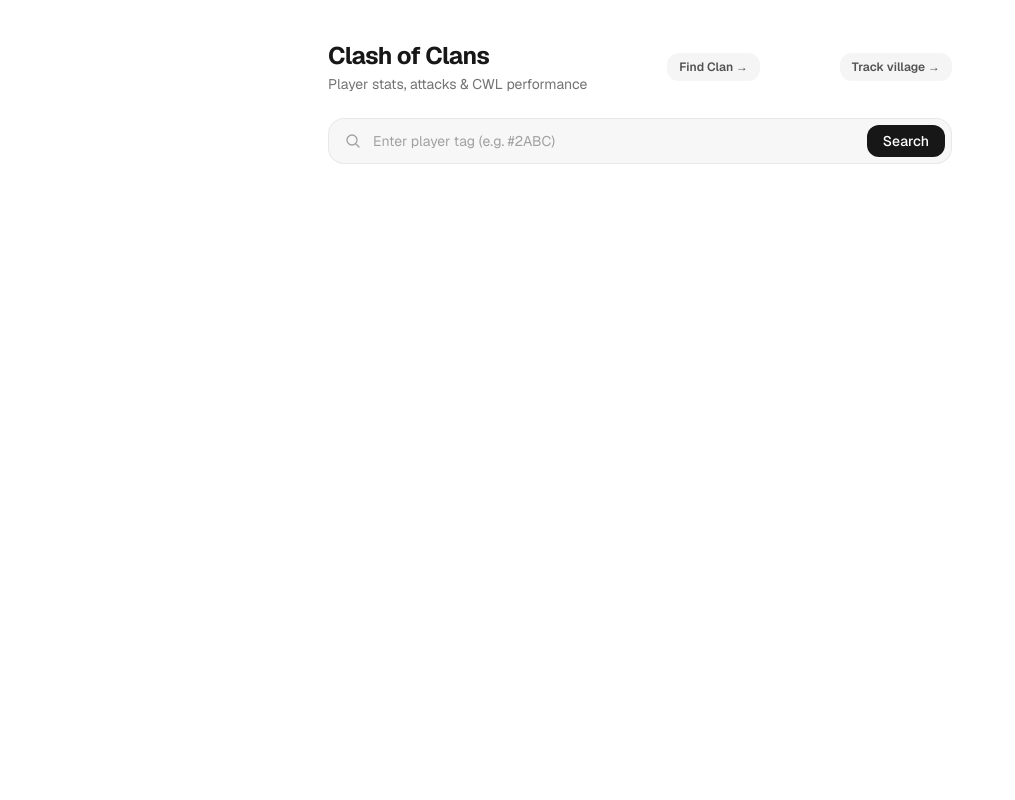
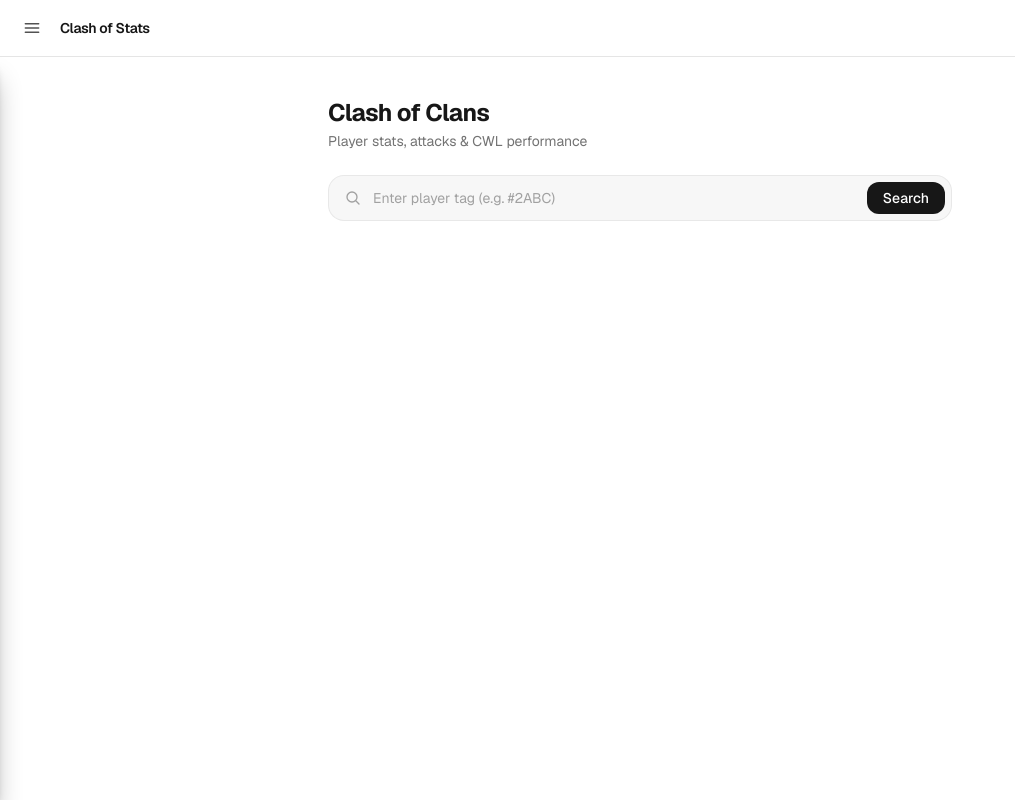
Before and after one commit to beruangtidurr/clashofclansstats, a Next.js app: page / in a window 1280 px wide. Shown: the whole page, without its empty margins (0-1015 px from the left). Built offline with nearby package versions, Linux system fonts and the light colour scheme.

Commit message:
update navbar

```diff
--- a/src/app/clan/[clanTag]/ClanView.js
+++ b/src/app/clan/[clanTag]/ClanView.js
@@ -72,18 +72,7 @@
 
   return (
     <main className="max-w-2xl w-full mx-auto py-8 sm:py-10 px-4 sm:px-6 font-sans antialiased">
-      {/* Top Navigation Row */}
-      <div className="flex items-center justify-between gap-3 mb-6">
-        <Link
-          href="/"
-          className="inline-flex items-center gap-1.5 text-xs font-semibold text-neutral-600 hover:text-neutral-900 dark:text-neutral-400 dark:hover:text-neutral-100 transition-colors py-1 px-2.5 rounded-lg bg-neutral-100 dark:bg-neutral-800 hover:bg-neutral-200 dark:hover:bg-neutral-700"
-        >
-          <svg className="w-3.5 h-3.5" fill="none" viewBox="0 0 24 24" stroke="currentColor">
-            <path strokeLinecap="round" strokeLinejoin="round" strokeWidth="2" d="M15 19l-7-7 7-7" />
-          </svg>
-          <span>Player Search</span>
-        </Link>
-
+      <div className="mb-6 mt-2 flex justify-end">
         {clan && (
           <button
             type="button"
--- a/src/app/clan/page.js
+++ b/src/app/clan/page.js
@@ -3,7 +3,6 @@
 
 import { useState, useEffect } from 'react';
 import { useRouter } from 'next/navigation';
-import Link from 'next/link';
 
 export default function ClanSearchPage() {
   const [tag, setTag] = useState('');
@@ -27,19 +26,7 @@
 
   return (
     <main className="max-w-2xl w-full mx-auto py-10 px-4 sm:px-6 font-sans antialiased">
-      <div className="flex items-center justify-between gap-3 mb-6">
-        <Link
-          href="/"
-          className="inline-flex items-center gap-1.5 text-xs font-semibold text-neutral-600 hover:text-neutral-900 dark:text-neutral-400 dark:hover:text-neutral-100 transition-colors py-1 px-2.5 rounded-lg bg-neutral-100 dark:bg-neutral-800 hover:bg-neutral-200 dark:hover:bg-neutral-700"
-        >
-          <svg className="w-3.5 h-3.5" fill="none" viewBox="0 0 24 24" stroke="currentColor">
-            <path strokeLinecap="round" strokeLinejoin="round" strokeWidth="2" d="M15 19l-7-7 7-7" />
-          </svg>
-          <span>Back to Player Search</span>
-        </Link>
-      </div>
-
-      <div className="mb-6">
+      <div className="mb-6 mt-2">
         <h1 className="text-xl sm:text-2xl font-bold tracking-tight text-neutral-900 dark:text-neutral-50">
           Find Clan
         </h1>
--- a/src/app/layout.js
+++ b/src/app/layout.js
@@ -1,4 +1,5 @@
 import { Geist, Geist_Mono } from "next/font/google";
+import AppNavbar from "@/components/AppNavbar";
 import "./globals.css";
 
 const geistSans = Geist({
@@ -22,7 +23,7 @@
       lang="en"
       className={`${geistSans.variable} ${geistMono.variable} h-full antialiased`}
     >
-      <body className="min-h-full flex flex-col font-sans bg-background text-foreground">{children}</body>
+      <body className="min-h-full flex flex-col font-sans bg-background text-foreground"><AppNavbar />{children}</body>
     </html>
   );
 }
--- a/src/app/page.js
+++ b/src/app/page.js
@@ -119,7 +119,7 @@
   return (
     <main className="max-w-2xl w-full mx-auto py-10 px-4 sm:px-6 font-sans antialiased">
       {/* Page Header */}
-      <div className="flex items-center justify-between gap-3 mb-6">
+      <div className="flex items-center gap-3 mb-6">
         <div>
           <h1 className="text-xl sm:text-2xl font-bold tracking-tight text-neutral-900 dark:text-neutral-50">
             Clash of Clans
@@ -128,18 +128,6 @@
             Player stats, attacks & CWL performance
           </p>
         </div>
-        <Link
-          href="/clan"
-          className="text-xs font-semibold text-neutral-600 hover:text-neutral-900 dark:text-neutral-400 dark:hover:text-neutral-100 transition-colors py-1.5 px-3 rounded-xl bg-neutral-100 dark:bg-neutral-800 hover:bg-neutral-200 dark:hover:bg-neutral-700 shrink-0"
-        >
-          Find Clan →
-        </Link>
-        <Link
-          href="/track"
-          className="text-xs font-semibold text-neutral-600 hover:text-neutral-900 dark:text-neutral-400 dark:hover:text-neutral-100 transition-colors py-1.5 px-3 rounded-xl bg-neutral-100 dark:bg-neutral-800 hover:bg-neutral-200 dark:hover:bg-neutral-700 shrink-0"
-        >
-          Track village →
-        </Link>
       </div>
 
       {/* Minimalist Search Form */}
--- a/src/app/track/page.js
+++ b/src/app/track/page.js
@@ -280,7 +280,6 @@
     <main className="mx-auto w-full max-w-5xl px-4 py-8 font-sans antialiased sm:px-6 sm:py-12">
       <header className="mb-8 flex items-center justify-between gap-4">
         <div>
-          <Link href="/" className="mb-3 inline-flex items-center gap-1 text-xs font-medium text-neutral-500 hover:text-neutral-900 dark:hover:text-neutral-100">← Clash of Stats</Link>
           <h1 className="text-3xl font-bold tracking-tight text-neutral-900 dark:text-neutral-50">Village tracker</h1>
           <p className="mt-1 text-sm text-neutral-500 dark:text-neutral-400">Plan upgrades and keep your village progress in one place.</p>
         </div>
--- /dev/null
+++ b/src/components/AppNavbar.js
@@ -0,0 +1,54 @@
+'use client';
+
+import { useEffect, useState } from 'react';
+import Link from 'next/link';
+import { usePathname } from 'next/navigation';
+
+const LINKS = [
+  { href: '/', label: 'Players', icon: 'players' },
+  { href: '/clan', label: 'Clans', icon: 'clans' },
+  { href: '/track', label: 'Village tracker', icon: 'tracker' },
+];
+
+function NavIcon({ type }) {
+  if (type === 'players') return <svg viewBox="0 0 24 24" fill="currentColor" className="h-5 w-5" aria-hidden="true"><path d="M12 12a4 4 0 1 0 0-8 4 4 0 0 0 0 8Zm0 2c-4.2 0-7 2.1-7 4.5 0 .8.7 1.5 1.5 1.5h11c.8 0 1.5-.7 1.5-1.5 0-2.4-2.8-4.5-7-4.5ZM18.5 5.5a3 3 0 0 1 0 6c-.5 0-1-.1-1.4-.3a5.8 5.8 0 0 0 0-5.4c.4-.2.9-.3 1.4-.3ZM19 13.2c1.3.9 2 2 2 3.3 0 .8-.7 1.5-1.5 1.5h-.6c0-1.8-.7-3.4-2-4.6.7-.2 1.4-.2 2.1-.2Z" /></svg>;
+  if (type === 'clans') return <svg viewBox="0 0 24 24" fill="none" stroke="currentColor" strokeWidth="2" strokeLinecap="round" strokeLinejoin="round" className="h-5 w-5" aria-hidden="true"><path d="m12 3 8 4v5c0 4.5-3.3 7.5-8 9-4.7-1.5-8-4.5-8-9V7l8-4Z" /><path d="m9 12 2 2 4-4" /></svg>;
+  return <svg viewBox="0 0 24 24" fill="currentColor" className="h-5 w-5" aria-hidden="true"><circle cx="5" cy="5" r="2" /><circle cx="12" cy="5" r="2" /><circle cx="19" cy="5" r="2" /><circle cx="5" cy="12" r="2" /><circle cx="12" cy="12" r="2" /><circle cx="19" cy="12" r="2" /><circle cx="5" cy="19" r="2" /><circle cx="12" cy="19" r="2" /><circle cx="19" cy="19" r="2" /></svg>;
+}
+
+export default function AppNavbar() {
+  const [open, setOpen] = useState(false);
+  const pathname = usePathname();
+
+  useEffect(() => setOpen(false), [pathname]);
+  useEffect(() => {
+    if (!open) return undefined;
+    const closeOnEscape = (event) => {
+      if (event.key === 'Escape') setOpen(false);
+    };
+    window.addEventListener('keydown', closeOnEscape);
+    return () => window.removeEventListener('keydown', closeOnEscape);
+  }, [open]);
+
+  return (
+    <header className="sticky top-0 z-[60] border-b border-neutral-200 bg-white dark:border-neutral-800 dark:bg-neutral-950">
+      <div className="flex h-14 w-full items-center gap-2 px-2 sm:px-3">
+        <button type="button" onClick={() => setOpen((value) => !value)} aria-label={open ? 'Close navigation menu' : 'Open navigation menu'} aria-expanded={open} aria-controls="app-navigation" className="relative z-[70] grid h-10 w-10 shrink-0 place-items-center rounded-lg text-neutral-600 transition hover:bg-neutral-100 hover:text-neutral-950 dark:text-neutral-300 dark:hover:bg-neutral-800 dark:hover:text-white">
+          <svg className="h-5 w-5" viewBox="0 0 24 24" fill="none" stroke="currentColor" strokeWidth="1.8" strokeLinecap="round" aria-hidden="true">
+            {open ? <path d="m6 6 12 12M18 6 6 18" /> : <path d="M4 7h16M4 12h16M4 17h16" />}
+          </svg>
+        </button>
+        <Link href="/" className="text-sm font-semibold tracking-tight text-neutral-900 dark:text-neutral-50">Clash of Stats</Link>
+      </div>
+      <button type="button" aria-label="Close navigation menu" onClick={() => setOpen(false)} aria-hidden={!open} tabIndex={open ? 0 : -1} className={`fixed inset-x-0 bottom-0 top-14 z-40 bg-black/50 transition-opacity duration-300 ease-out ${open ? 'pointer-events-auto opacity-100' : 'pointer-events-none opacity-0'}`} />
+      <nav id="app-navigation" aria-label="Main navigation" aria-hidden={!open} className={`fixed bottom-0 left-0 top-14 z-50 flex w-64 flex-col border-r border-neutral-800 bg-black px-3 pb-5 pt-5 text-white shadow-xl shadow-black/30 transition-transform duration-300 ease-out motion-reduce:transition-none ${open ? 'translate-x-0' : '-translate-x-full'}`}>
+          <div className="flex flex-col gap-1">
+          {LINKS.map(({ href, label, icon }) => {
+            const active = href === '/' ? pathname === '/' : pathname === href || pathname.startsWith(`${href}/`);
+            return <Link key={href} href={href} aria-current={active ? 'page' : undefined} tabIndex={open ? 0 : -1} className={`flex h-12 items-center gap-3 rounded-xl px-3 text-[13px] font-medium transition ${active ? 'bg-white/10 text-white' : 'text-white/65 hover:bg-white/5 hover:text-white'}`}><span className="grid h-9 w-9 shrink-0 place-items-center rounded-lg"><NavIcon type={icon} /></span><span>{label}</span></Link>;
+          })}
+          </div>
+      </nav>
+    </header>
+  );
+}
```
